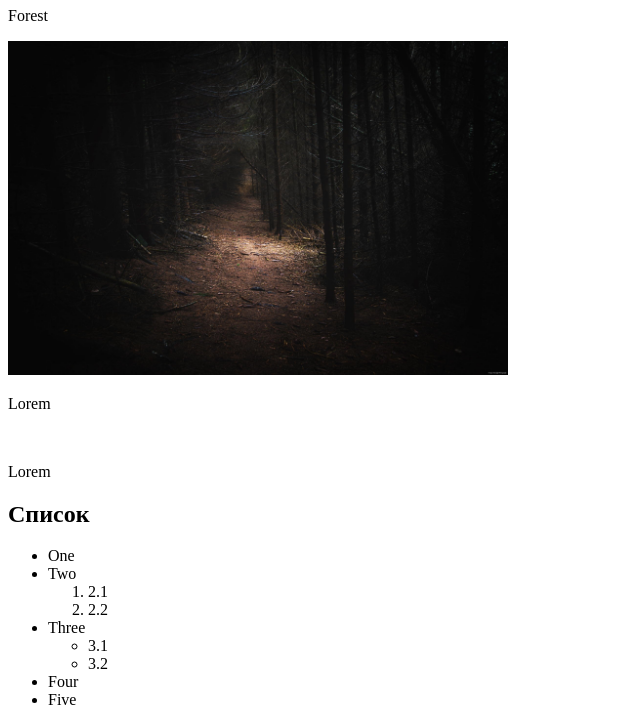
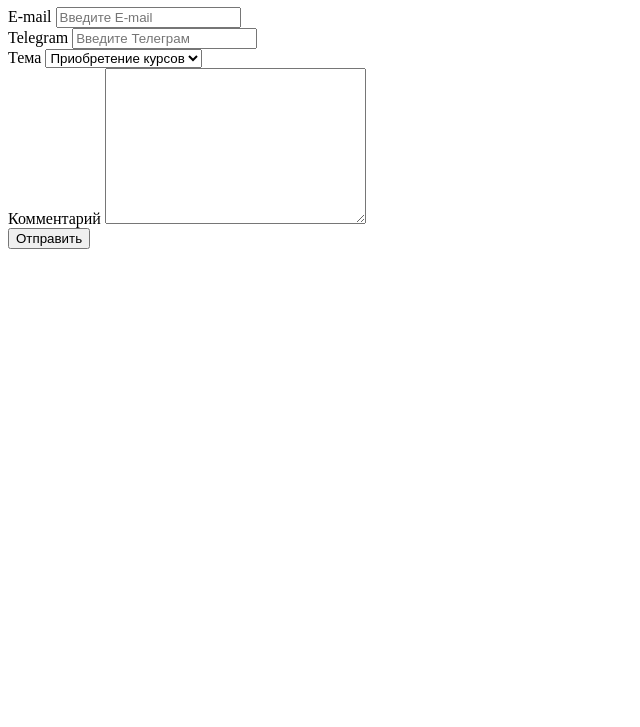
Before and after one commit to MarikKado/course1HTMLCSS, a plain HTML site: page index.html in a window 1280 px wide. Shown: the part 73-800 px from the top of the page, without its empty margins (0-640 px from the left). Drawn offline with Linux system fonts and the light colour scheme.

Commit message:
задание 6 form

```diff
--- a/index.html
+++ b/index.html
@@ -6,26 +6,30 @@
     <link rel="stylesheet" href="style.css">
 </head>
 <body>
-    <h1>Задание 3.12</h1>
-    <p>Forest</p>
-    <img src="./img/forest.jpg" width="500px" alt="Картинка леса">
-    <p>Lorem</p><br>
-    <p>Lorem</p>
-    <h2>Список</h2>
-    <ul>
-        <li>One</li>
-        <li>Two</li>
-            <ol>
-                <li>2.1</li>
-                <li>2.2</li>
-            </ol>
-        <li>Three</li>
-            <ul>
-                <li>3.1</li>
-                <li>3.2</li>
-            </ul>
-        <li>Four</li>
-        <li>Five</li>
-    </ul>
+<main>
+    <h1>Задание 6 Form</h1>
+    <form action="#">
+        <div>
+            <label for="email">E-mail</label>
+            <input type="email" id="email" name="email" placeholder="Введите E-mail" required>
+        </div>
+        <div>
+            <label for="telegram">Telegram</label>
+            <input type="text" id="telegram" name="telegram" placeholder="Введите Телеграм" required>
+        </div>
+        <div>
+            <label for="topic">Тема</label>
+            <select name="topic" id="topic" required>
+                <option value="courses">Приобретение курсов</option>
+                <option value="feedback">Обратная связь</option>
+            </select>
+        </div>
+        <div>
+            <label for="comment">Комментарий</label>
+            <textarea name="comment" id="comment" cols="30" rows="10"></textarea>
+        </div>
+        <button>Отправить</button>
+    </form>
+</main>
 </body>
 </html>
```
